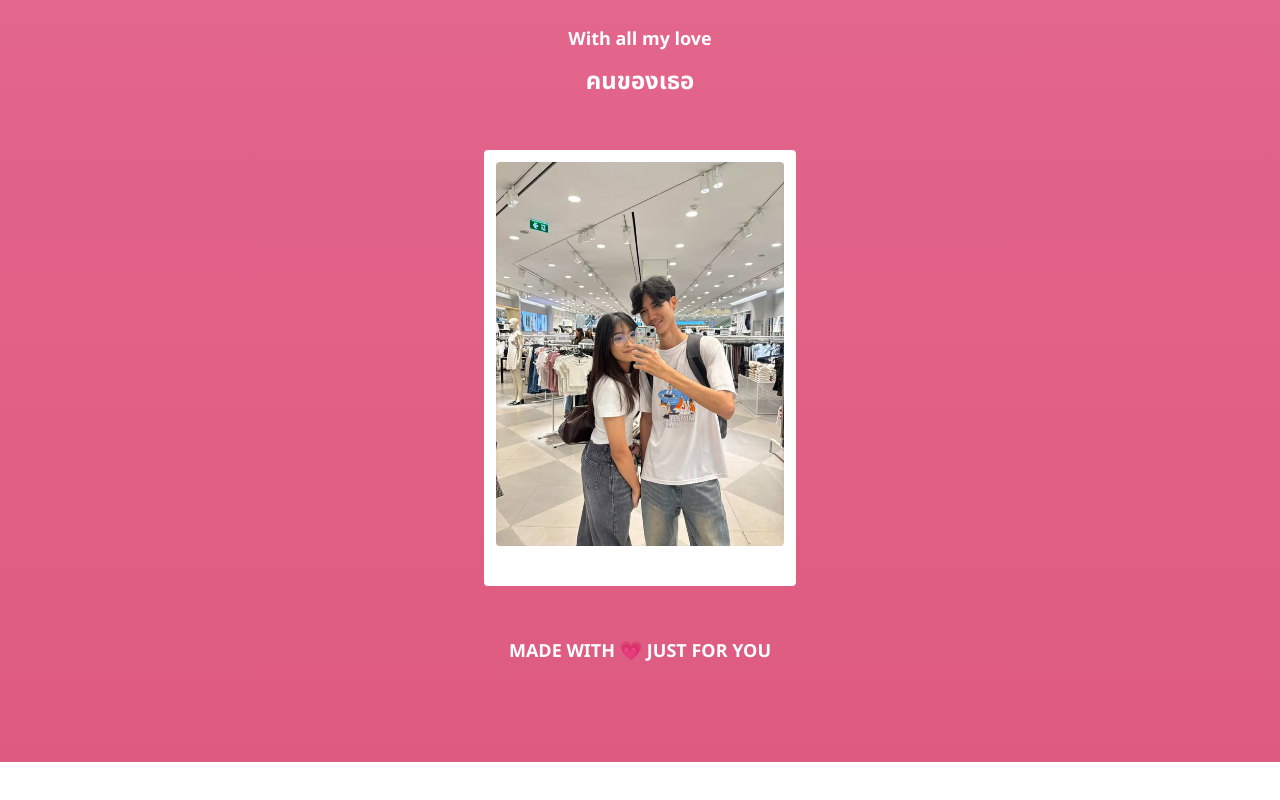
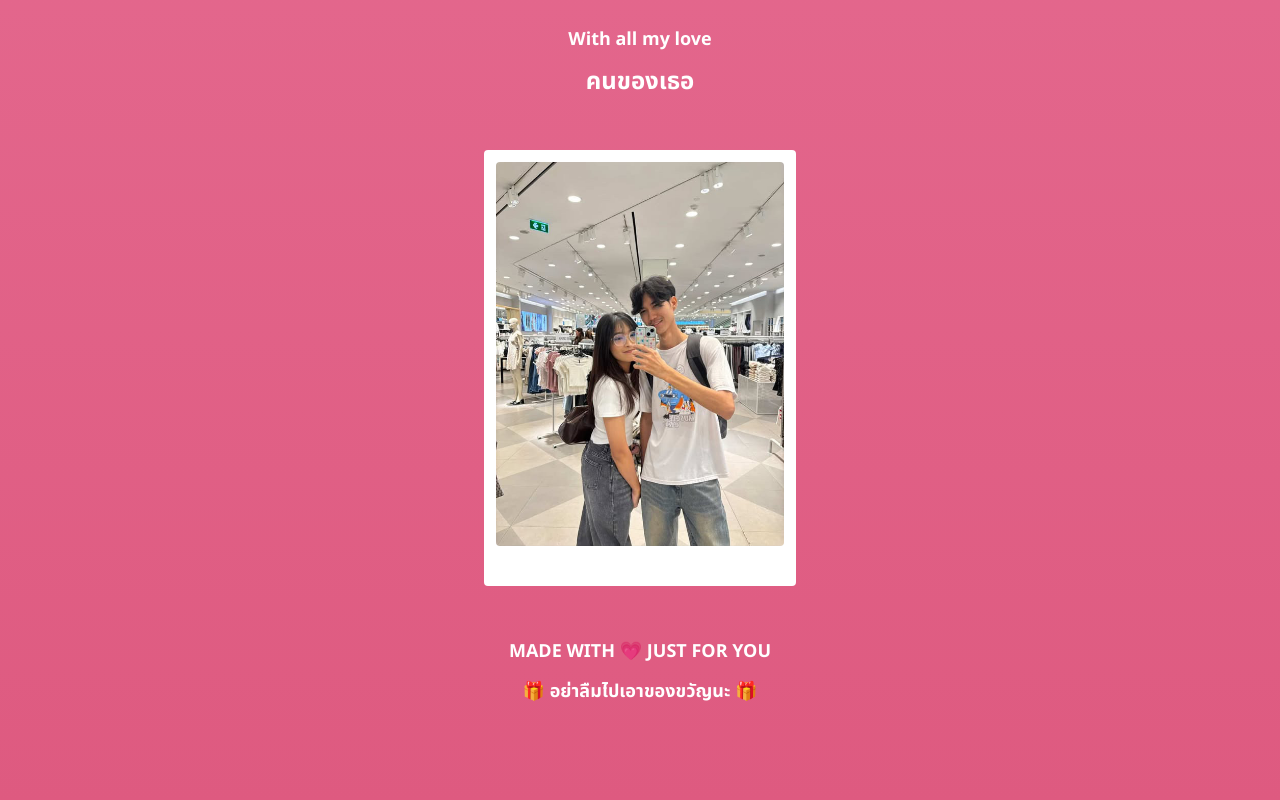
Before and after one commit to MaKo114/HBD2026, a React (Vite) app: page / in a window 1280 px wide. Shown: the part 4122-4922 px from the top of the page. Before the commit the page ends 4884 px from the top, so only its background shows below. Built offline with nearby package versions, Linux system fonts and the light colour scheme.

Commit message:
fixed: add text

```diff
--- a/src/page/Fifth.tsx
+++ b/src/page/Fifth.tsx
@@ -12,6 +12,7 @@ const Fifth = () => {
           />
         </div>
         <h1 className=" mt-10">MADE WITH 💗 JUST FOR YOU</h1>
+        <h1 className="">🎁 อย่าลืมไปเอาของขวัญนะ 🎁</h1>
       </div>
     </section>
   );
```
